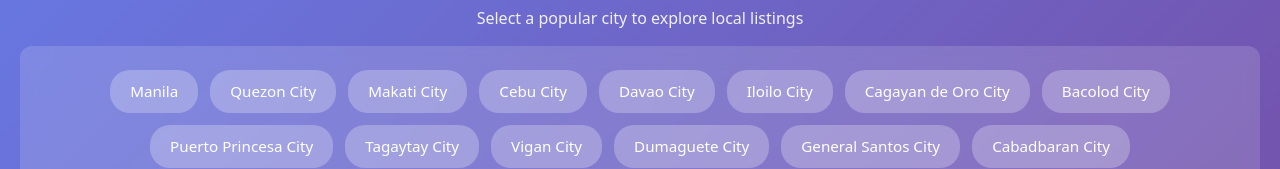
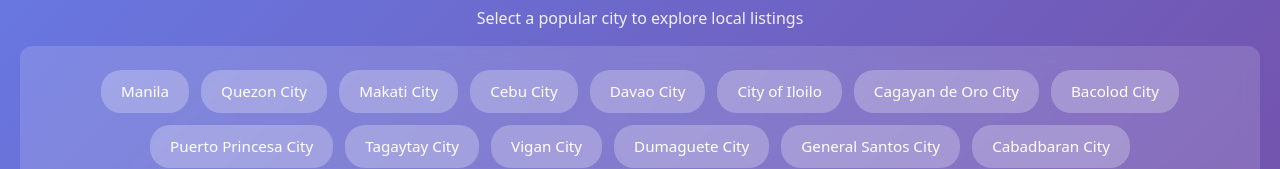
Before and after one commit to jbernadas/islalist-pwa, a React (Vite) app in the folder frontend/: page / in a window 1280 px wide. Shown: the part 281-450 px from the top of the page. Built offline with nearby package versions, Linux system fonts and the light colour scheme; no server answers.

Commit message:
Changed name of Iloilo City to City of Iloilo in Popular Cities

```diff
--- a/frontend/src/pages/Home.jsx
+++ b/frontend/src/pages/Home.jsx
@@ -24,7 +24,7 @@ const Home = () => {
     { name: 'Makati City', province: 'Metro Manila (NCR)' },
     { name: 'Cebu City', province: 'Cebu' },
     { name: 'Davao City', province: 'Davao del Sur' },
-    { name: 'Iloilo City', province: 'Iloilo' },
+    { name: 'City of Iloilo', province: 'Iloilo' },
     { name: 'Cagayan de Oro City', province: 'Misamis Oriental' },
     { name: 'Bacolod City', province: 'Negros Occidental' },
     { name: 'Puerto Princesa City', province: 'Palawan' },
```
